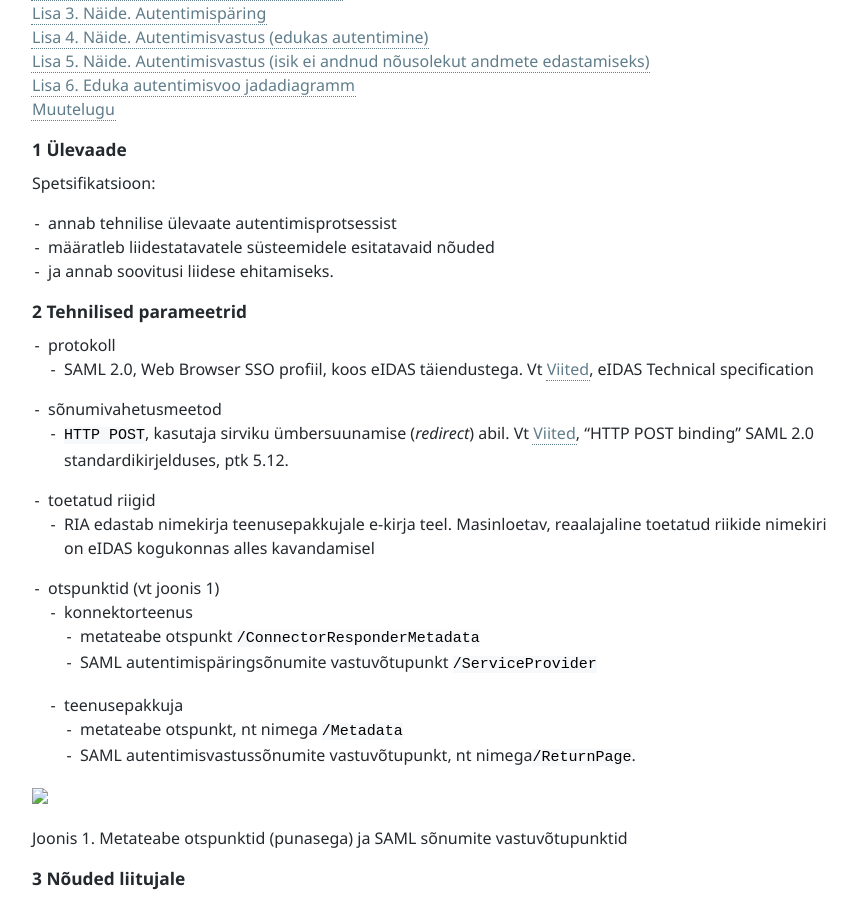
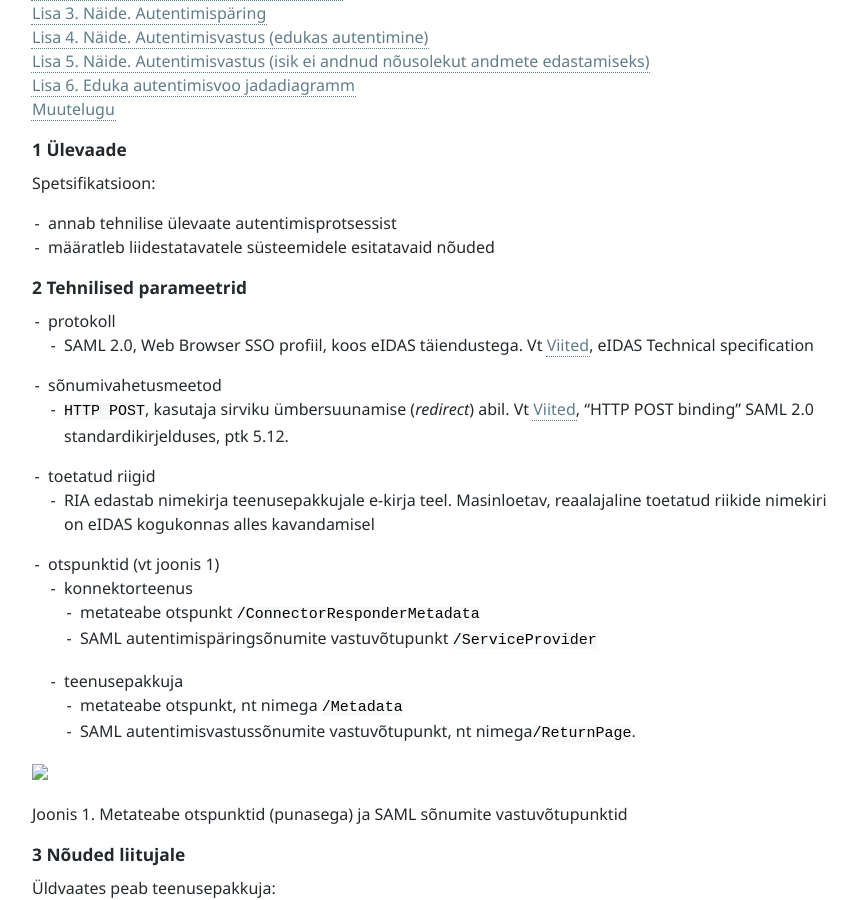
Before and after one commit to e-gov/eIDAS-Node, a Jekyll site: the page built from Spetsifikatsioon.md, in a window 1280 px wide and 900 px high, scrolled down 562 px. Shown: the whole window, without its empty margins (0-859 px from the left). Built offline with Jekyll 4.4.1, drawn with Linux system fonts in a browser that asks for light colours.

Commit message:
Update Spetsifikatsioon.md

```diff
--- a/Spetsifikatsioon.md
+++ b/Spetsifikatsioon.md
@@ -17,7 +17,6 @@ v 0.13
 Spetsifikatsioon:
 - annab tehnilise ülevaate autentimisprotsessist
 - määratleb liidestatavatele süsteemidele esitatavaid nõuded
-- ja annab soovitusi liidese ehitamiseks.
 
 ## 2 Tehnilised parameetrid
 
```
